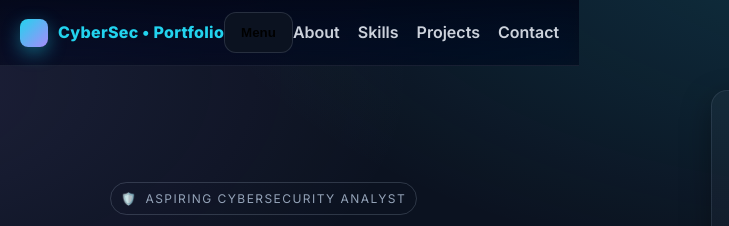
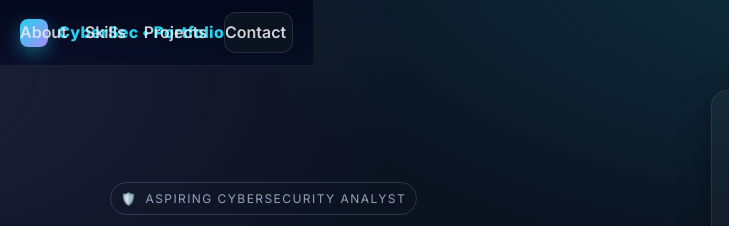
Before and after one commit to beth-alt/Po, a plain HTML site: page index.html in a window 1280 px wide. Shown: the top 226 px of the page, 0-729 px from the left. Drawn offline with Linux system fonts and the light colour scheme; grey boxes are pictures that could not be loaded.

Commit message:
Update index.html

```diff
--- a/index.html
+++ b/index.html
@@ -47,7 +47,7 @@
     .nav-inner{max-width:1100px; margin:0 auto; display:flex; align-items:center; justify-content:space-between; padding:12px 20px}
     .brand{display:flex; gap:10px; align-items:center; font-weight:800; letter-spacing:.3px}
     .brand .logo{width:28px; height:28px; border-radius:8px; background:linear-gradient(135deg,var(--brand),var(--brand-2)); box-shadow:0 6px 18px rgba(34,211,238,.4)}
-    .menu{display:flex; gap:18px}
+    .menu{position:fixed; display:flex; gap:18px}
     .menu a{color:var(--text); font-weight:600; opacity:.9}
     .menu a:hover{opacity:1}
     .menu-toggle{display:none}
@@ -121,7 +121,7 @@
         <span>CyberSec • Portfolio</span>
       </a>
       <button class="menu-toggle btn" aria-expanded="false" aria-controls="navmenu">Menu</button>
-      <div id="navmenu" class="menu" role="navigation" position="fixed">
+      <div id="navmenu" class="menu" role="navigation">
         <a href="#about">About</a>
         <a href="#skills">Skills</a>
         <a href="#projects">Projects</a>
```
